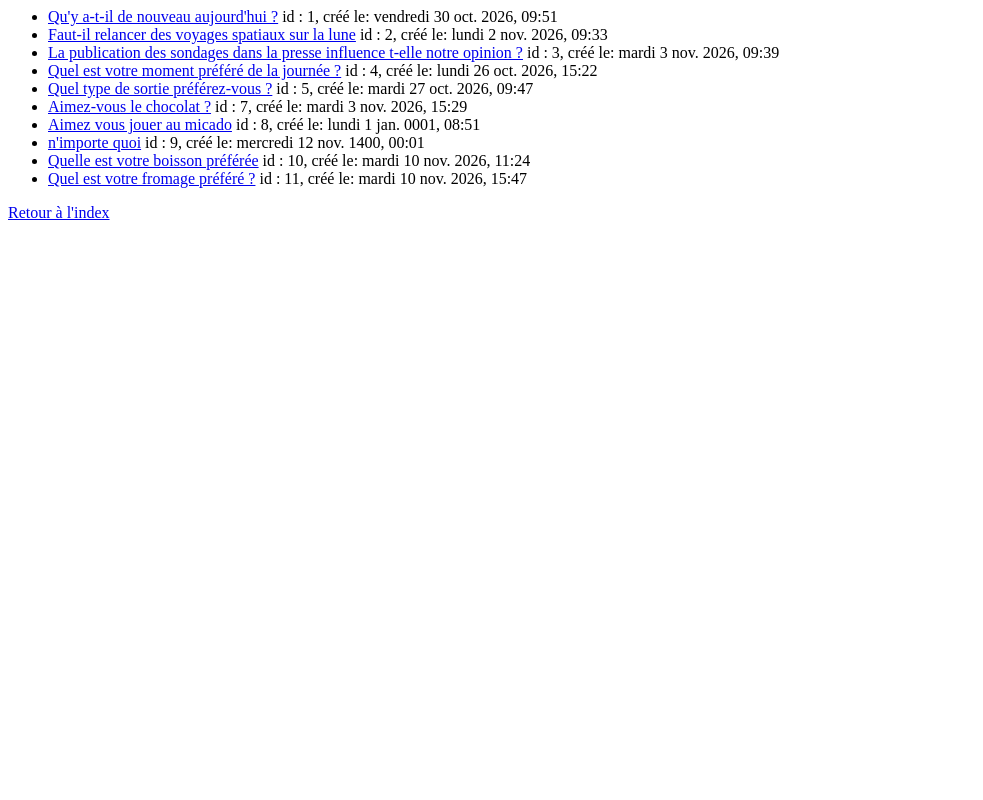
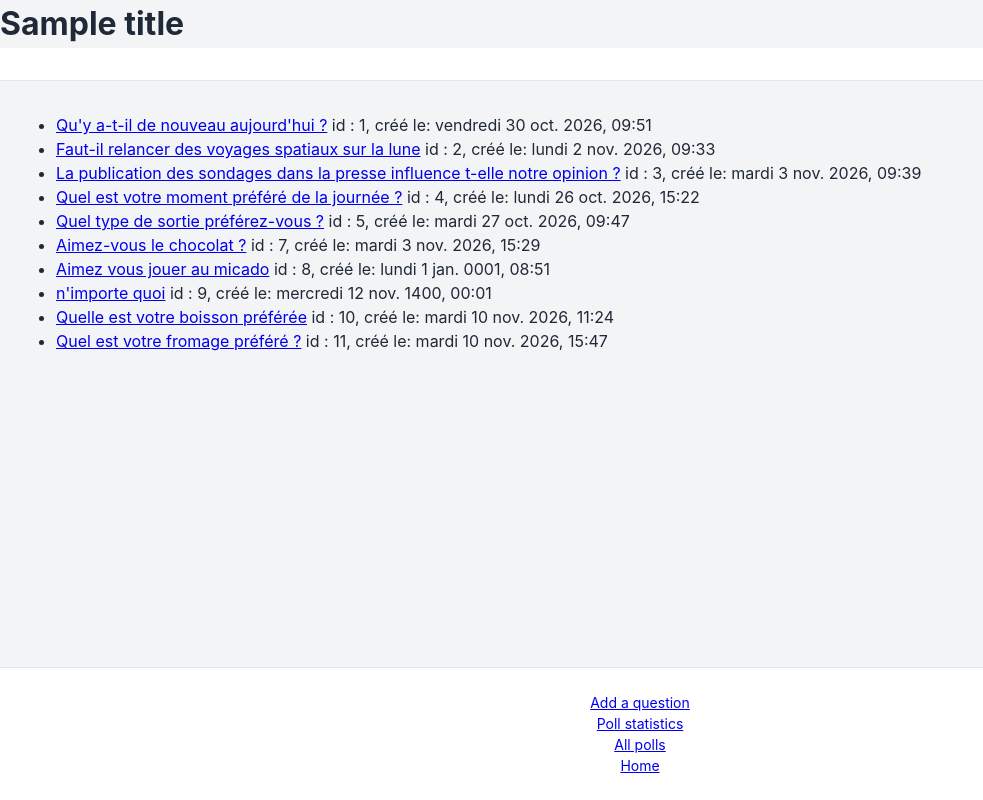
Before and after one commit to albanmartel/module_django, a Django app: template djangotutorial/polls/templates/polls/all.html in a window 1280 px wide. Shown: the whole page, without its empty margins (0-983 px from the left). Run offline with Django 5.2, Linux system fonts and the light colour scheme; data comes from the database, SQL or seed files in the repository; tables that the repository leaves empty hold one stand-in row (values such as "Sample post"); the template is opened without the code that fills it: values that come from a table or form of the project are taken from there, most other values are stand-ins (such as "Sample title", 1, 10 or a date in 2020).

Commit message:
UPDATE 'all.html mise à jour du gabarit add pour utiliser le gabarit base

```diff
--- a/djangotutorial/polls/templates/polls/all.html
+++ b/djangotutorial/polls/templates/polls/all.html
@@ -1,3 +1,17 @@
+{% extends "base.html" %}
+
+{% block title %}{{ title }}{% endblock %}
+
+{% block maintitle %} {{ title }} {% endblock %}
+
+{% block header %} {% endblock %}
+
+{% block main %}
+
+{% if error_message %}
+    <p><strong>{{ error_message }}</strong></p>
+{% endif %}
+
 {% if latest_question_list %}
     <ul>
     {% for question in latest_question_list %}
@@ -8,4 +22,4 @@
     <p>No polls are available.</p>
 {% endif %}
 
-<a href="{% url 'polls:index' %}">Retour à l'index </a>
+{% endblock %}
```
